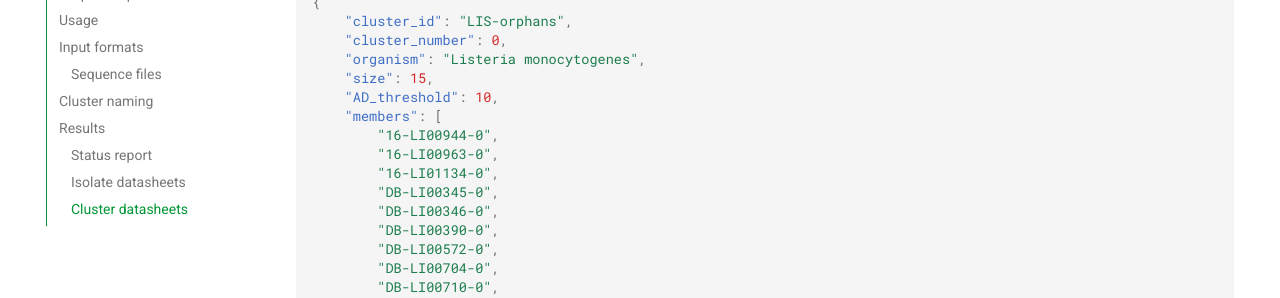
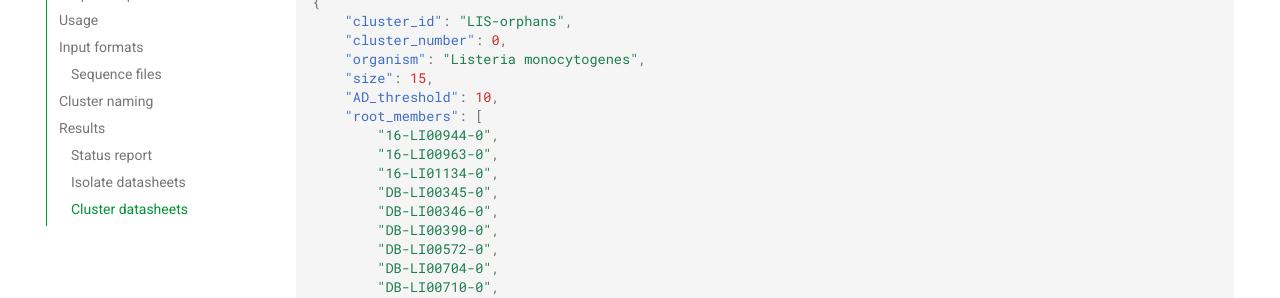
Before and after one commit to NRW-GEUBT/geuebt-chewie, an MkDocs documentation site: the page built from docs/user_guide.md, in a window 1280 px wide and 900 px high, scrolled down 5228 px. Shown: the part 351-649 px from the top of the window. Built offline with MkDocs 1.6.1 and Material for MkDocs 9.7.7, drawn with Linux system fonts in a browser that asks for light colours; comment, search, counter and statistics services are not loaded.

Commit message:
rename members field in orphan cluster sheet to root_member

```diff
--- a/docs/user_guide.md
+++ b/docs/user_guide.md
@@ -243,7 +243,7 @@ This one is always generated, even if no new oprhans were found.
     "organism": "Listeria monocytogenes",
     "size": 15,
     "AD_threshold": 10,
-    "members": [
+    "root_members": [
         "16-LI00944-0",
         "16-LI00963-0",
         "16-LI01134-0",
```
Also changed, not shown: CHANGELOG.md (+4 -0 lines), 1 other file.
